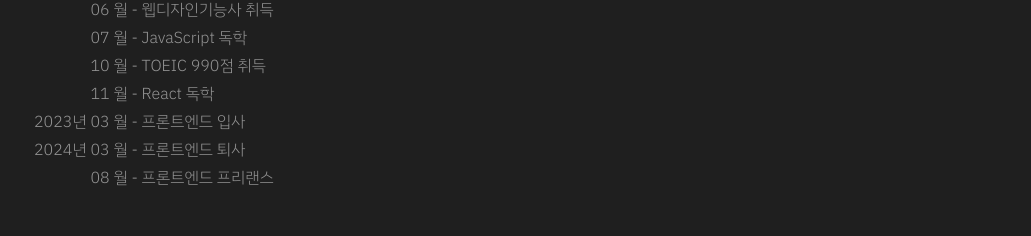
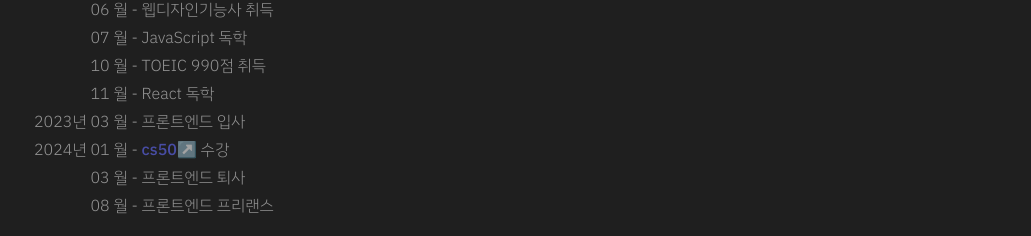
Before and after one commit to code-zeen/code-zeen.github.io, a React (Vite) app: page / in a window 1280 px wide. Shown: the part 896-1132 px from the top of the page, without its empty margins (124-1155 px from the left). Built offline with nearby package versions, Linux system fonts and the light colour scheme.

Commit message:
add content 'cs50'

```diff
--- a/src/components/specific/AboutMe.tsx
+++ b/src/components/specific/AboutMe.tsx
@@ -24,7 +24,8 @@
             <p className="timeline"><span className="hidden">2022년</span> 10 월 - TOEIC 990점 취득</p>
             <p className="timeline"><span className="hidden">2022년</span> 11 월 - React 독학</p>
             <p className="timeline">2023년 03 월 - 프론트엔드 입사</p>
-            <p className="timeline">2024년 03 월 - 프론트엔드 퇴사</p>
+            <p className="timeline">2024년 01 월 - <a href="https://pll.harvard.edu/course/cs50-introduction-computer-science" target="_blank">cs50</a> 수강</p>
+            <p className="timeline"><span className="hidden">2024년</span> 03 월 - 프론트엔드 퇴사</p>
             <p className="timeline"><span className="hidden">2024년</span> 08 월 - 프론트엔드 프리랜스</p>
         </>
     )
```
